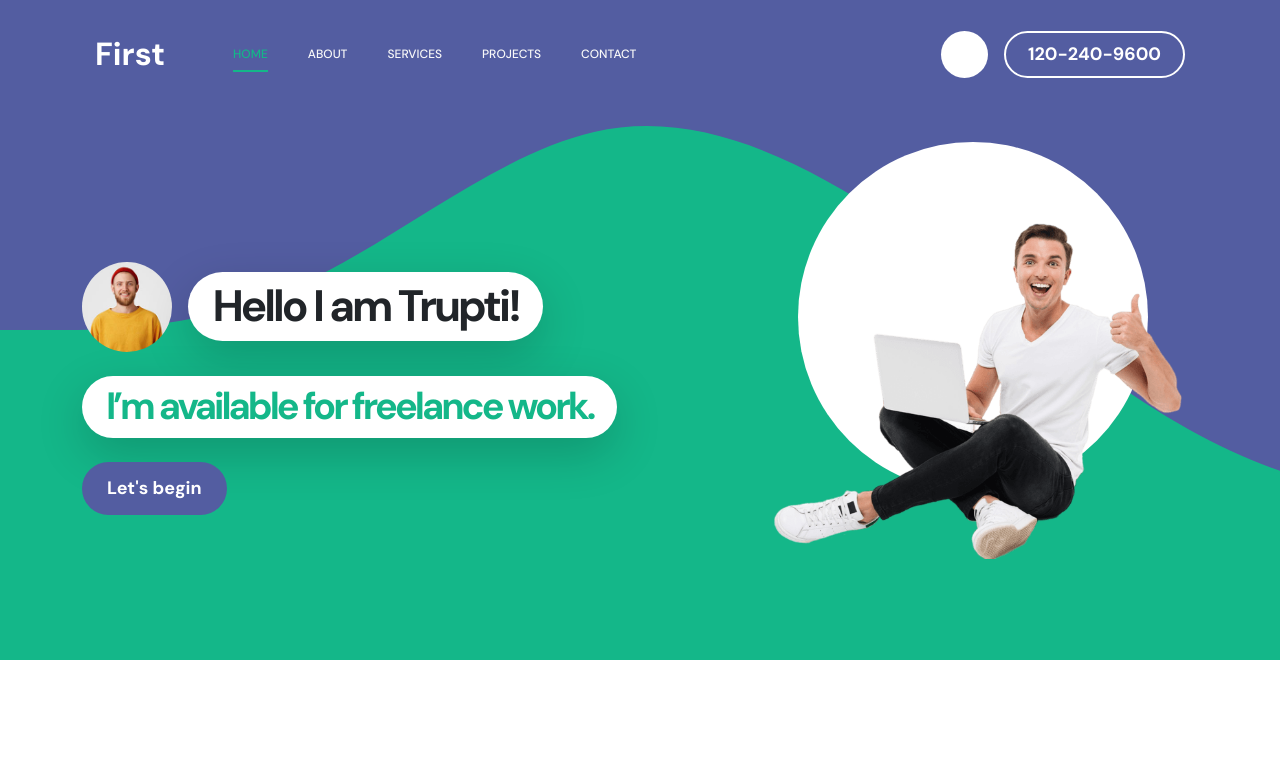
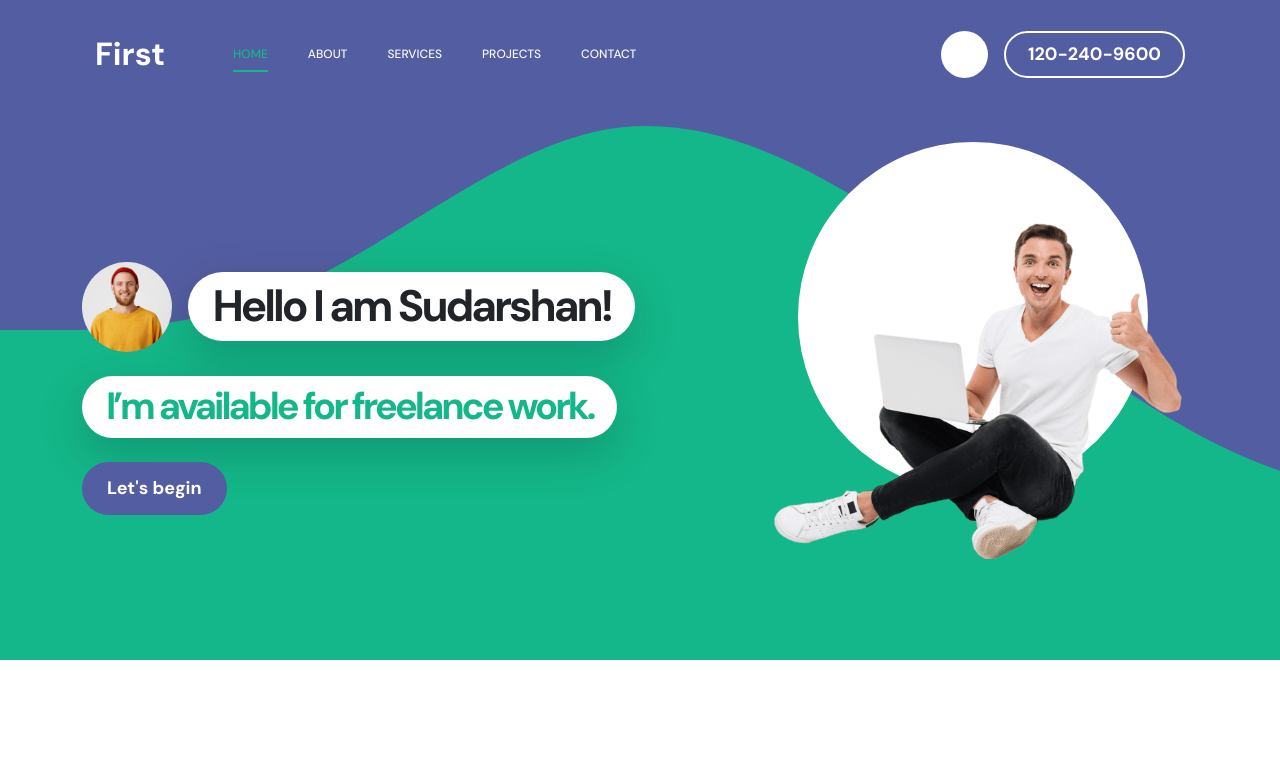
Before and after one commit to Sudarshan-Mane-2004/Portfolio-Deployement-CICD-Jenkins, a plain HTML site: page index.html in a window 1280 px wide. Shown: the top 777 px of the page. Drawn offline with Linux system fonts and the light colour scheme; files whose address does not match are found by name.

Commit message:
committed to portfolio CICD change

```diff
--- a/index.html
+++ b/index.html
@@ -102,7 +102,7 @@ https://templatemo.com/tm-578-first-portfolio
                                 <div class="hero-title-wrap d-flex align-items-center mb-4">
                                     <img src="images/happy-bearded-young-man.jpg" class="avatar-image avatar-image-large img-fluid" alt="">
 
-                                    <h1 class="hero-title ms-3 mb-0">Hello I am Trupti!</h1>
+                                    <h1 class="hero-title ms-3 mb-0">Hello I am Sudarshan!</h1>
                                 </div>
 
                                 <h2 class="mb-4">I’m available for freelance work.</h2>
```
